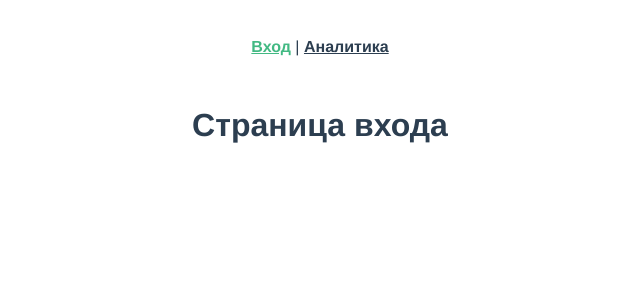
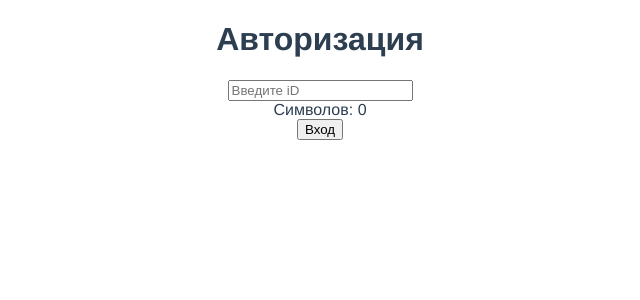
Before and after one commit to Lazard-Live/HL-test, a Vue app: page / in a window 1280 px wide. Shown: the top 300 px of the page, without its empty margins (320-960 px from the left). Built offline with nearby package versions, Linux system fonts and the light colour scheme.

Commit message:
Экспериментальный вывод input id, смена title страницы

```diff
--- a/src/App.vue
+++ b/src/App.vue
@@ -1,8 +1,8 @@
 <template>
-  <nav>
-    <router-link to="/">Вход</router-link> |
-    <router-link to="/Analitics">Аналитика</router-link>
-  </nav>
+<!--  <nav>-->
+<!--    <router-link to="/">Вход</router-link> |-->
+<!--    <router-link to="/Analitics">Аналитика</router-link>-->
+<!--  </nav>-->
   <router-view/>
 </template>
 
--- a/src/pages/AnalyticsPage.vue
+++ b/src/pages/AnalyticsPage.vue
@@ -3,7 +3,7 @@
 </template>
 
 <script>
-
+document.title = 'Аналитика';
 export default {
 }
 </script>
--- a/src/pages/AuthPage.vue
+++ b/src/pages/AuthPage.vue
@@ -1,10 +1,24 @@
 <template>
-  <h1>Страница входа</h1>
+  <h1>Авторизация</h1>
+    <input type="text" v-model.number="id" placeholder="Введите iD" />
+    <div>Символов: {{inputLength()}}</div>
+    <button>Вход</button>
 </template>
 
 <script>
+document.title = 'Авторизация';
+
 export default {
-
+  data() {
+    return {
+      id: ""
+    }
+  },
+  methods: {
+    inputLength: function () {
+      return this.id.length
+    }
+  }
 }
 </script>
 
```
